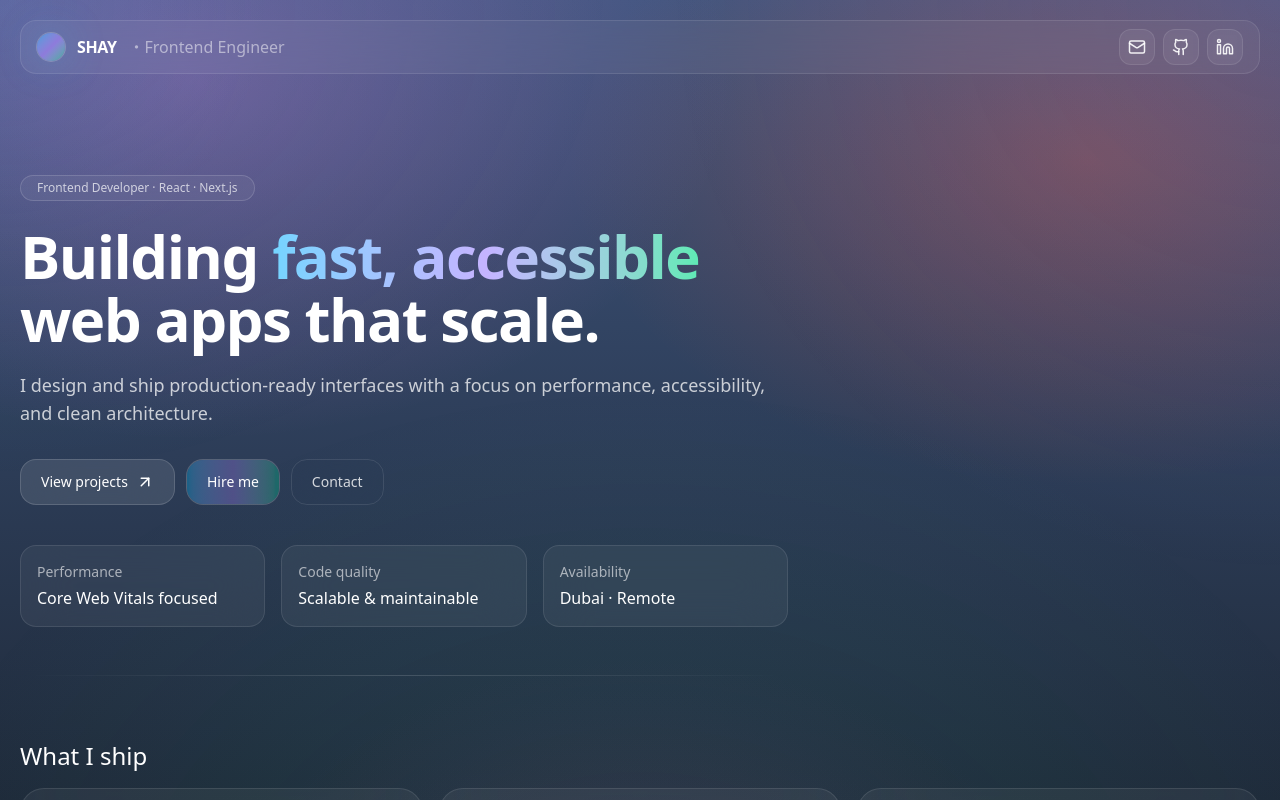
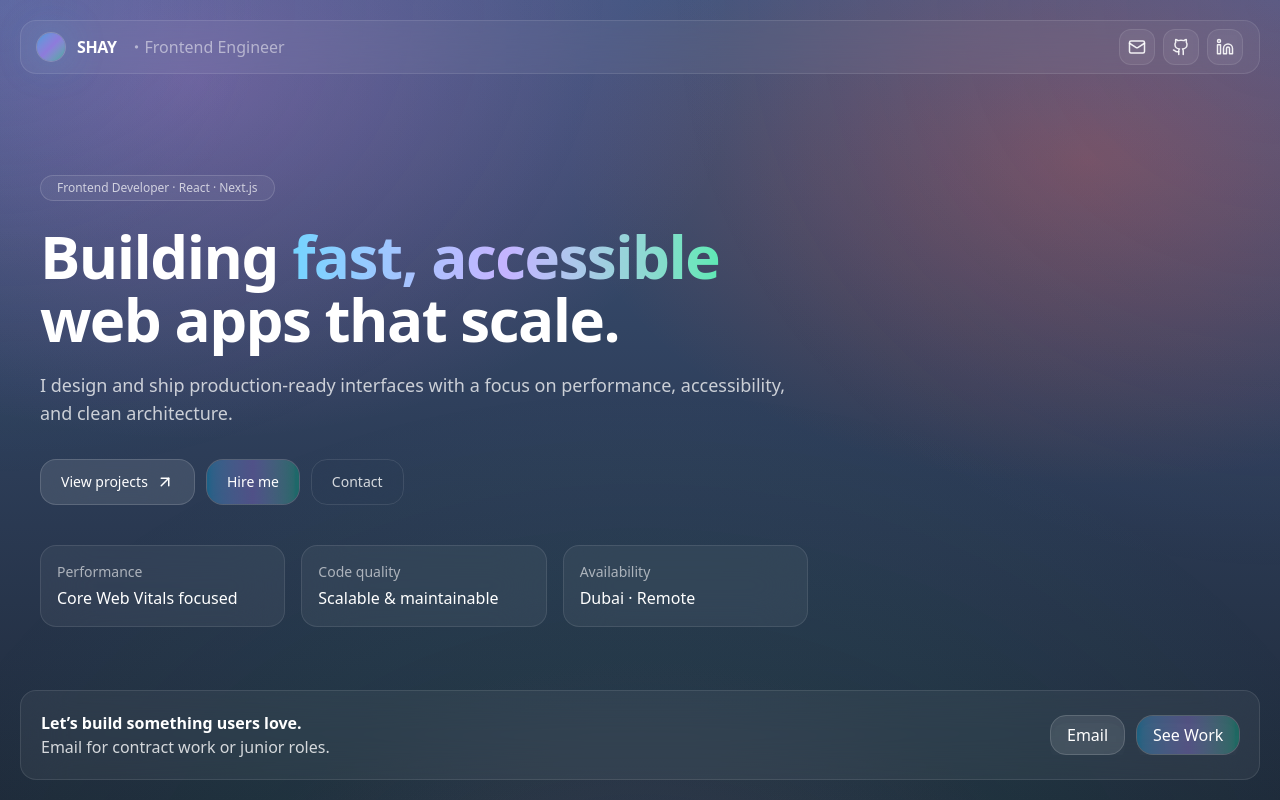
Before and after one commit to shay122990/sa_portfolio, a Next.js app: page / in a window 1280 px wide. Built offline with nearby package versions, Linux system fonts and the light colour scheme.

Commit message:
root layout change, navbar and footer to full width

```diff
--- a/app/components/layout/Footer.tsx
+++ b/app/components/layout/Footer.tsx
@@ -4,7 +4,7 @@ import { Magnetic } from "../ui/Magnetic";
 
 export function Footer() {
   return (
-    <footer className="relative z-10 mx-auto max-w-7xl px-5 py-5">
+    <footer className="relative z-10 mx-auto max-w-7xl px-5 py-5 w-full">
       <div className="flex flex-col items-center justify-between gap-4 rounded-2xl border border-white/10 bg-white/5 p-5 text-center backdrop-blur-xl md:flex-row md:text-left">
         <div>
           <b className="text-white">Let’s build something users love.</b>
--- a/app/components/layout/Navbar.tsx
+++ b/app/components/layout/Navbar.tsx
@@ -5,7 +5,7 @@ import { IconLink } from "../ui/IconLink";
 
 export function Navbar() {
   return (
-    <header className="relative z-20 mx-auto max-w-7xl px-5 py-5">
+    <header className="relative z-20 mx-auto max-w-7xl px-5 py-5 w-full">
       <nav className="flex items-center justify-between rounded-2xl border border-white/10 bg-white/5 px-4 py-2 backdrop-blur-xl">
         <div className="flex items-center gap-3">
           <span className="inline-flex h-7 w-7 items-center justify-center rounded-full bg-linear-to-br from-sky-400/60 via-violet-400/60 to-emerald-400/60 ring-1 ring-white/20 shadow-[0_0_40px_2px_rgba(56,189,248,.25)]" />
--- a/app/layout.tsx
+++ b/app/layout.tsx
@@ -26,11 +26,12 @@ export default function RootLayout({
 }) {
   return (
     <html lang="en" className="h-full overflow-x-hidden">
-      <body
-        className={`${geistSans.variable} ${geistMono.variable} antialiased min-h-screen overflow-x-hidden`}
-      >
+      <body className="min-h-screen flex flex-col">
         <Navbar />
-        <main className="w-full overflow-x-hidden">{children}</main>
+        <main className="w-full flex-1 overflow-x-hidden">
+          <div className="mx-auto max-w-7xl px-5">{children}</div>
+        </main>
+
         <Footer />
       </body>
     </html>
```
